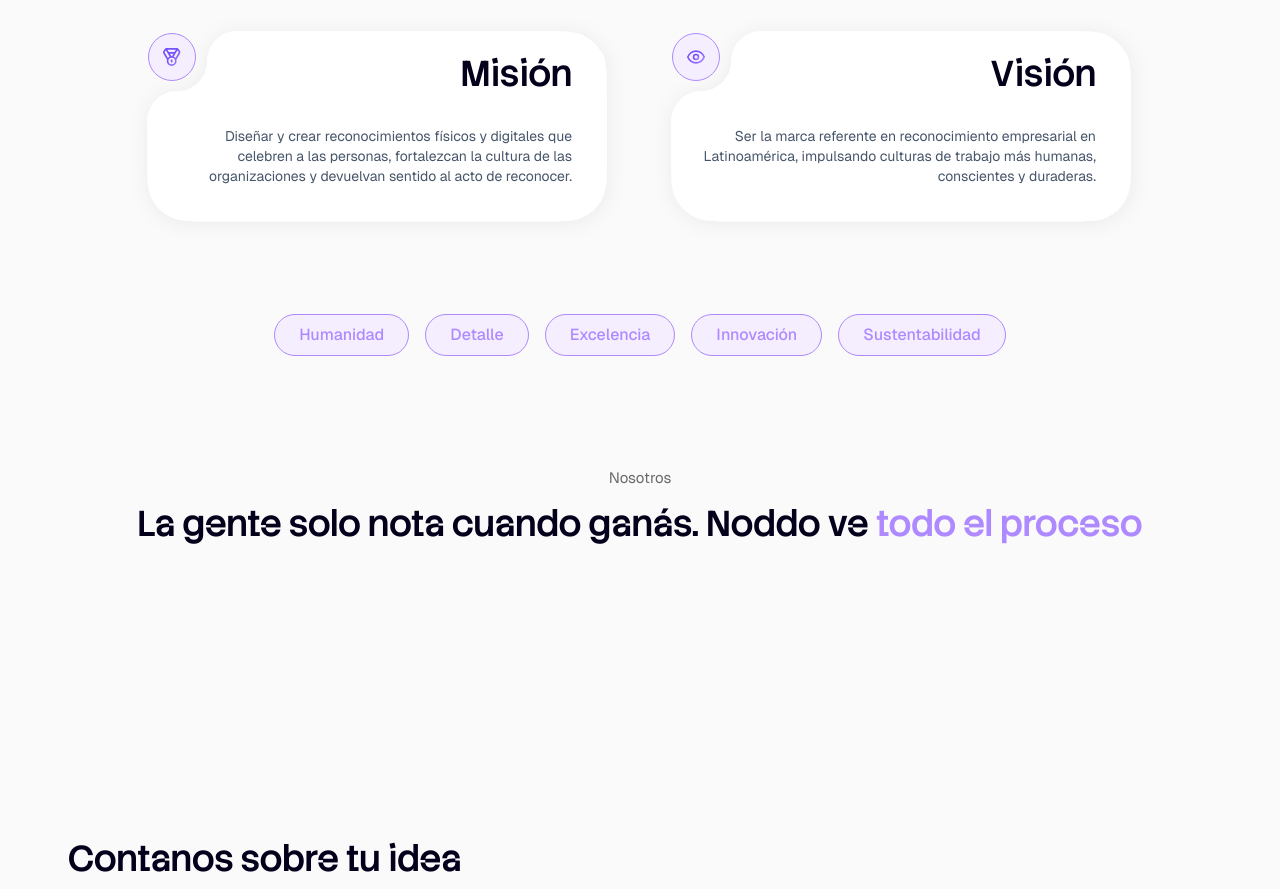
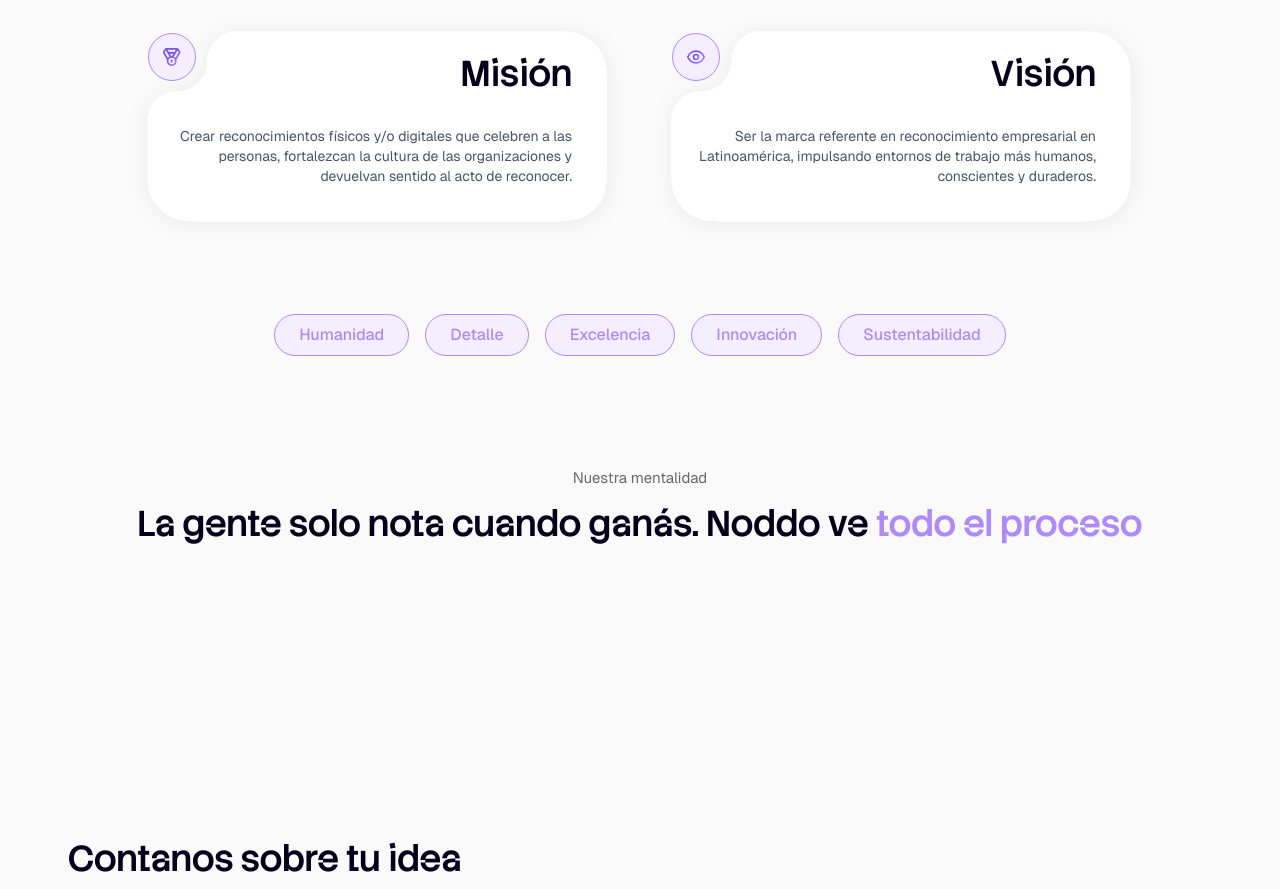
Before and after one commit to nodoawards/nodoawards, a Next.js app: page /nosotros in a window 1280 px wide. Shown: the part 860-1749 px from the top of the page. Built offline with nearby package versions, Linux system fonts and the light colour scheme.

Commit message:
Actualizar textos de mision, vision y subtitulo en nosotros.
Made-with: Cursor

```diff
--- a/app/nosotros/page.tsx
+++ b/app/nosotros/page.tsx
@@ -224,7 +224,7 @@ export default function NosotrosPage() {
                     </h3>
                   </div>
                   <p className="text-slate-600 font-geist leading-relaxed text-right pr-4 pb-8 text-[11px] md:text-sm line-clamp-3 [text-overflow:clip]">
-                    Diseñar y crear reconocimientos físicos y digitales que celebren a las personas, fortalezcan la cultura de las organizaciones y devuelvan sentido al acto de reconocer.
+                    Crear reconocimientos físicos y/o digitales que celebren a las personas, fortalezcan la cultura de las organizaciones y devuelvan sentido al acto de reconocer.
                   </p>
                 </div>
               </div>
@@ -254,7 +254,7 @@ export default function NosotrosPage() {
                     </h3>
                   </div>
                   <p className="text-slate-600 font-geist leading-relaxed text-right pr-4 pb-8 text-[11px] md:text-sm">
-                    Ser la marca referente en reconocimiento empresarial en Latinoamérica, impulsando culturas de trabajo más humanas, conscientes y duraderas.
+                    Ser la marca referente en reconocimiento empresarial en Latinoamérica, impulsando entornos de trabajo más humanos, conscientes y duraderos.
                   </p>
                 </div>
               </div>
@@ -280,7 +280,7 @@ export default function NosotrosPage() {
             <ScrollReveal>
               <div className="text-center space-y-4">
               <p className="text-sm font-geist mb-4" style={{ fontSize: '15px', color: '#686868' }}>
-                Nosotros
+                Nuestra mentalidad
               </p>
               <h2 className="text-3xl md:text-4xl font-medium font-stack-sans-notch">
                 <span style={{ color: '#04001B' }}>La gente solo nota cuando ganás. Noddo ve </span>
```
